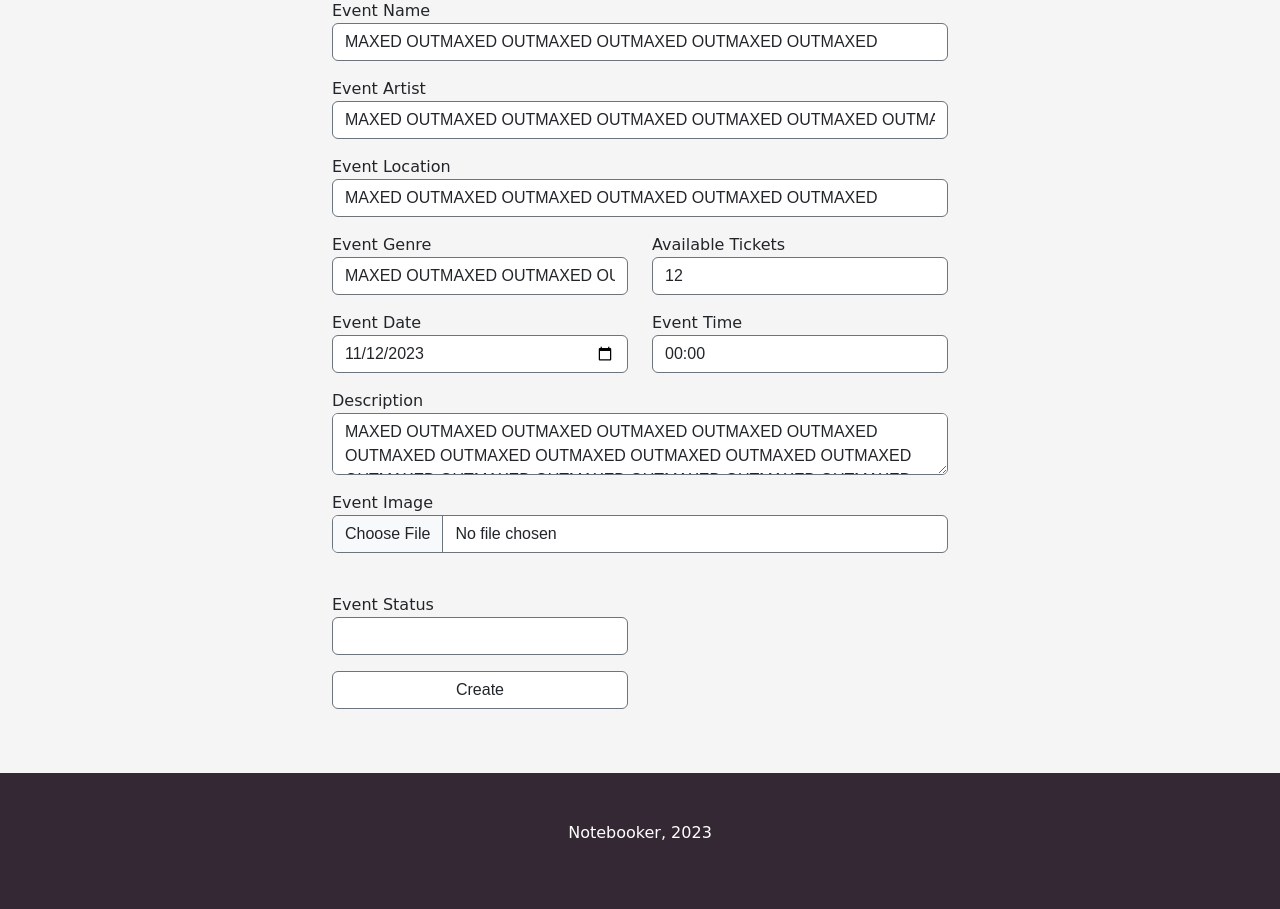
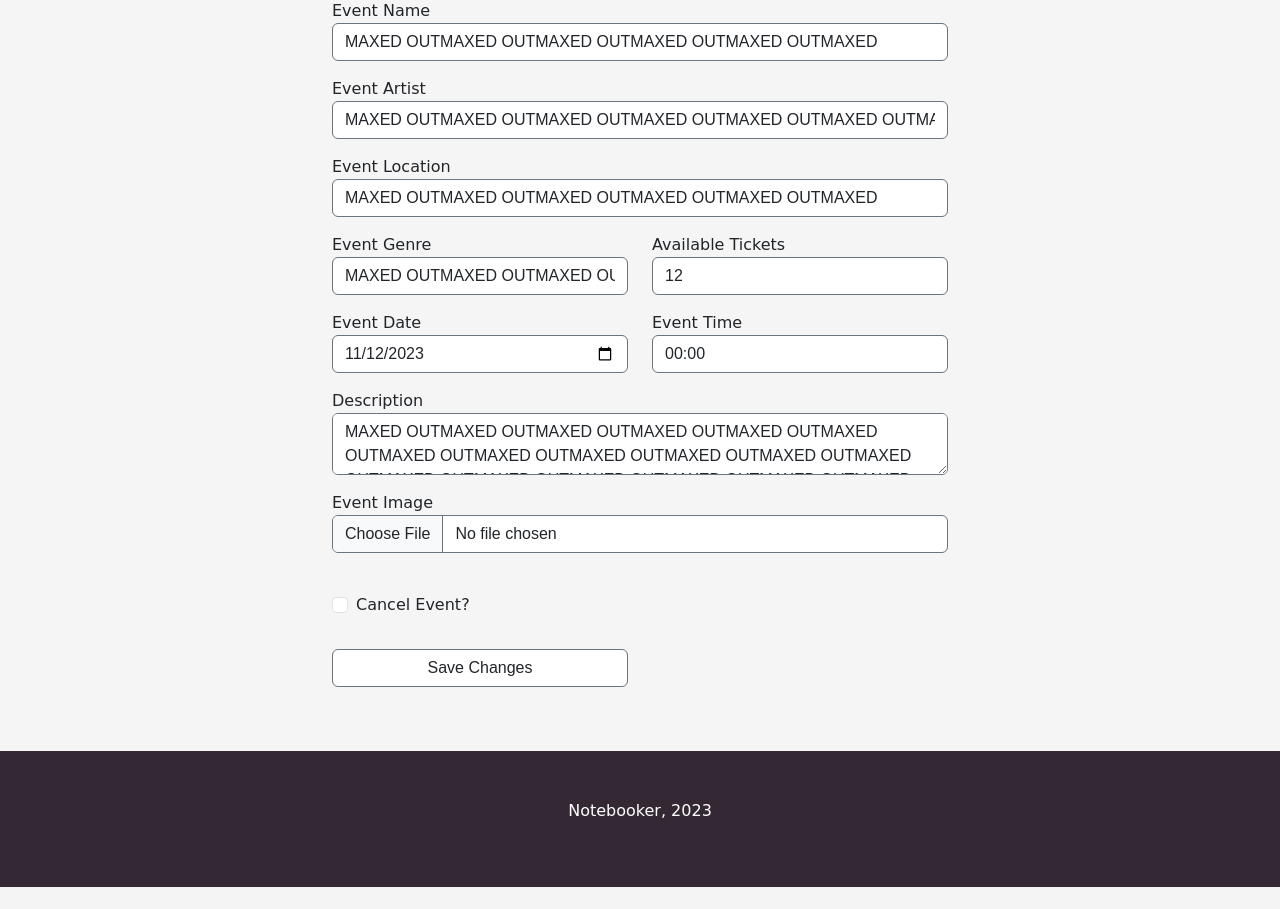
Before and after one commit to logankocon/iab207-group56, a Flask app: page /edit/1 in a window 1280 px wide. Shown: the part 209-1118 px from the top of the page. After the commit the page ends 1096 px from the top, so only its background shows below. Run offline with Flask 3, Linux system fonts and the light colour scheme; a user stored in the database is signed in; some libraries are stand-ins or nearby versions; some web fonts are replaced.

Commit message:
user can cancel event now

```diff
--- a/website/events.py
+++ b/website/events.py
@@ -104,9 +104,10 @@ def edit(id):
     event.time = form.time.data
     event.tickets_left = form.tickets.data
     print(event.name)
+    if form.cancel.data:
+       event.status = "Cancelled"
     if str(form.image.data) == "None":
        db.session.commit()
-       flash('Successfully updated event', 'success')
     else:
        db_file_path = check_upload_file(form)
        event.image = db_file_path
@@ -122,6 +123,7 @@ def edit(id):
        if event.tickets_left > 0:
             event.status = "Open"
     db.session.commit()
+    flash('Successfully updated event', 'success')
 
     #Always end with redirect when form is valid
     return redirect(url_for('edit.edit', id = id))
--- a/website/forms.py
+++ b/website/forms.py
@@ -1,8 +1,7 @@
 from flask_wtf import FlaskForm
-from wtforms.fields import TextAreaField,SubmitField, StringField, PasswordField, IntegerField, DateTimeField, SelectMultipleField, SelectField, DateField
+from wtforms.fields import TextAreaField,SubmitField, StringField, PasswordField, IntegerField, SelectField, DateField, BooleanField
 from wtforms.validators import InputRequired, Length, Email, EqualTo
 from flask_wtf.file import FileRequired, FileField, FileAllowed
-from wtforms.fields import DateTimeLocalField
 
 #creates the login information
 class LoginForm(FlaskForm):
@@ -46,25 +45,28 @@ class EventForm(FlaskForm):
     time = SelectField('Event Time', choices=time_choices, validators=[InputRequired('Please select an event time')], render_kw={'class': 'form-control rounded border border-secondary'})
 
     genre = StringField('Event Genre', validators=[InputRequired('Pleae enter an event genre.'), Length(min=3, max=50)], render_kw={'class':'form-control rounded border border-secondary'})
-    #status = SelectMultipleField(u"Status", ['Sold Out','Open','Cancelled'])
     submit = SubmitField('Create', render_kw={'class':'form-control rounded border border-secondary'})
 
 class EditEventForm(FlaskForm):
-    name = StringField('Event Name', validators=[InputRequired(print("testy"))], render_kw={'class':'form-control rounded border border-secondary'})
-    artist = StringField('Event Artist', validators=[InputRequired('Pleae enter an event artist.')], render_kw={'class':'form-control rounded border border-secondary'})
+    name = StringField('Event Name', validators=[InputRequired(), Length(min=3, max=50)], render_kw={'class':'form-control rounded border border-secondary'})
+    artist = StringField('Event Artist', validators=[InputRequired('Pleae enter an event artist.'), Length(min=3, max=75)], render_kw={'class':'form-control rounded border border-secondary'})
     description = TextAreaField('Description', render_kw={'class':'form-control rounded border border-secondary'},
-            validators=[InputRequired('Pleae enter a description.')])
-    location = StringField('Event Location', validators = [InputRequired('Pleae enter a location.')], render_kw={'class':'form-control rounded border border-secondary'})
+            validators=[InputRequired('Pleae enter a description.'), Length(min=3, max=500)])
+    location = StringField('Event Location', validators = [InputRequired('Pleae enter a location.'), Length(min=3, max=50)], render_kw={'class':'form-control rounded border border-secondary'})
 
     image = FileField('Event Image', validators = [
         FileAllowed(ALLOWED_FILE, message='Only supports PNG, JPG, png, jpg')], render_kw={'class':'form-control rounded border border-secondary'})
     tickets = IntegerField('Available Tickets', validators = [InputRequired('Pleae enter available tickets.')], render_kw={'class':'form-control rounded border border-secondary'})
-    date = DateField('Event Date', validators = [InputRequired('Pleae enter an event date.')], render_kw={'class':'form-control rounded border border-secondary datepicker'})
-    time = StringField('Event Time', validators = [InputRequired()], render_kw={'class':'form-control rounded border border-secondary'})
-    genre = StringField('Event Genre', validators=[InputRequired('Pleae enter an event genre.')], render_kw={'class':'form-control rounded border border-secondary'})
-    status = StringField('Event Status', render_kw={'class':'form-control rounded border border-secondary'})
-    #status = SelectMultipleField(u"Status", ['Sold Out','Open','Cancelled'])
-    submit = SubmitField('Create', render_kw={'class':'form-control rounded border border-secondary'})
+    date = DateField('Event Date', format='%Y-%m-%d', validators=[InputRequired('Please enter an event date.')], render_kw={'class': 'form-control rounded border border-secondary datepicker'})
+    time_choices = []
+    for hour in range(24):
+        for minute in ["00", "30"]:
+            time_value = f"{str(hour).zfill(2)}:{minute}"
+            time_choices.append((time_value, time_value))
+    time = SelectField('Event Time', choices=time_choices, validators=[InputRequired('Please select an event time')], render_kw={'class': 'form-control rounded border border-secondary'})
+    genre = StringField('Event Genre', validators=[InputRequired('Pleae enter an event genre.'), Length(min=3, max=50)], render_kw={'class':'form-control rounded border border-secondary'})
+    cancel = BooleanField('Cancel Event?', render_kw={'class':'border border-secondary'})
+    submit = SubmitField('Save Changes', render_kw={'class':'form-control rounded border border-secondary'})
 
 
 
--- a/website/templates/edit_event.html
+++ b/website/templates/edit_event.html
@@ -70,8 +70,7 @@
             <br>
             <div class = "row justify-content-center">
                 <div class = "mb-3 col-sm-3">
-                    {{ form.status.label }}
-                    {{ form.status() }} {{ form.hidden_tag() }}
+                    {{ render_field(form.cancel) }} {{ form.hidden_tag() }}
                 </div>
                 <div class = "mb-3 col-sm-3"></div>
             </div>
```
Also changed, not shown: instance/sitedata.sqlite.
